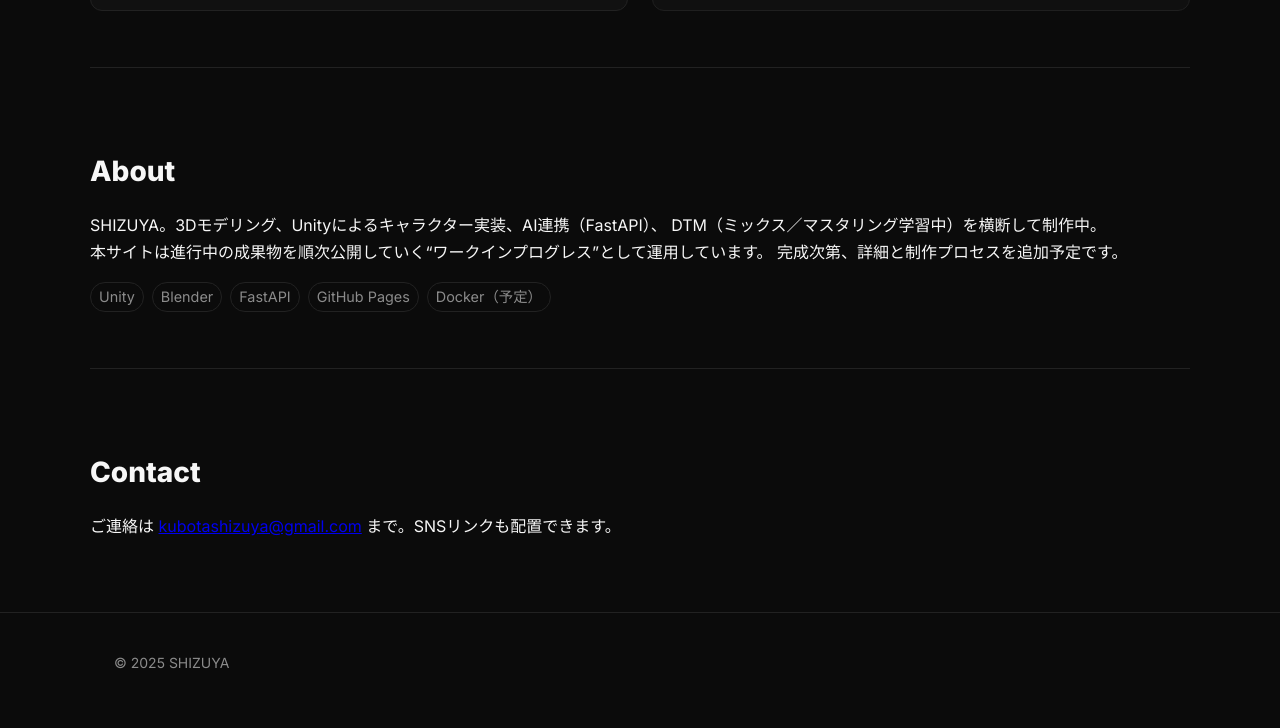
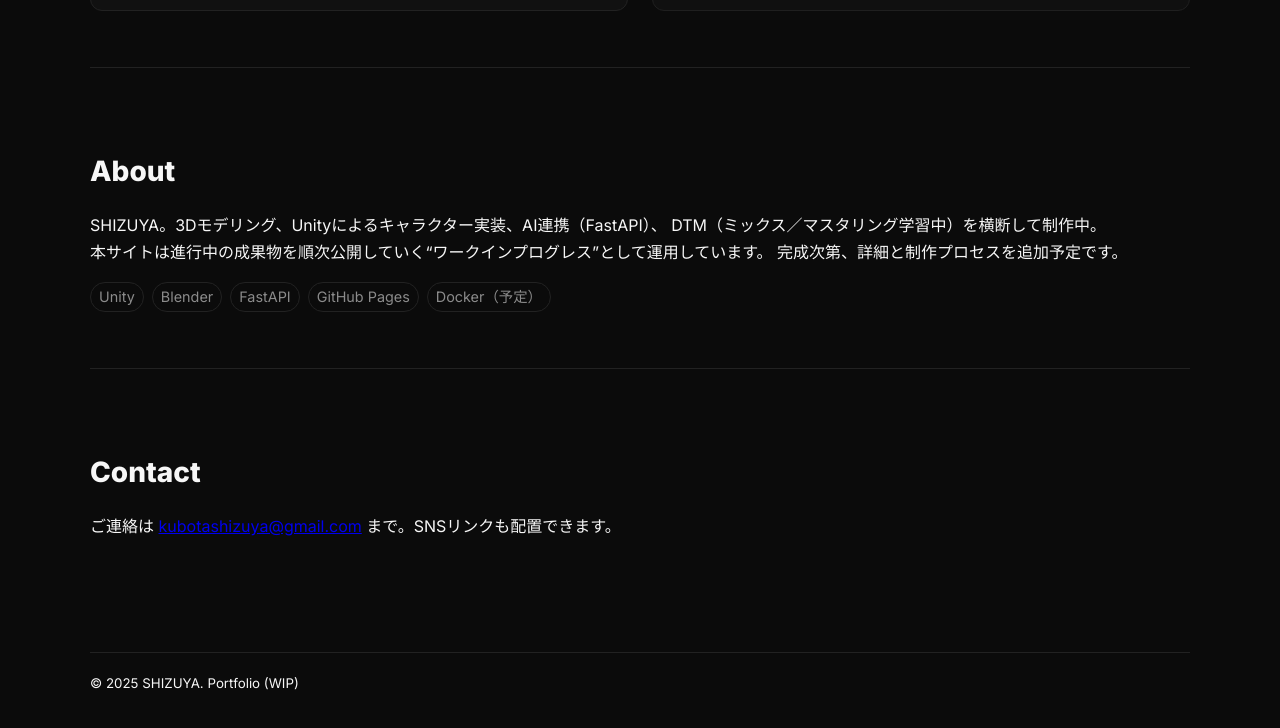
Before and after one commit to SHIZUYA1224/shizuya-portfolio, a plain HTML site: page index.html in a window 1280 px wide. Shown: the part 1239-1967 px from the top of the page. Drawn offline with Linux system fonts and the light colour scheme.

Commit message:
feat: フッターと404ページを追加（GitHub Pages対策）

```diff
--- a/index.html
+++ b/index.html
@@ -101,11 +101,9 @@
     </section>
   </main>
 
-  <footer class="site-footer">
-    <div class="container">
-      <p>© <span id="year"></span> SHIZUYA</p>
-    </div>
-  </footer>
+    <footer class="container section" style="border-top:1px solid var(--border,#e5e5e5); margin-top:40px; padding-top:16px;">
+      <small>© 2025 SHIZUYA. Portfolio (WIP)</small>
+    </footer>
 
   <script>
     document.getElementById('year').textContent = new Date().getFullYear();
```
Also changed, not shown: 404.html (added, +16 -0 lines).
